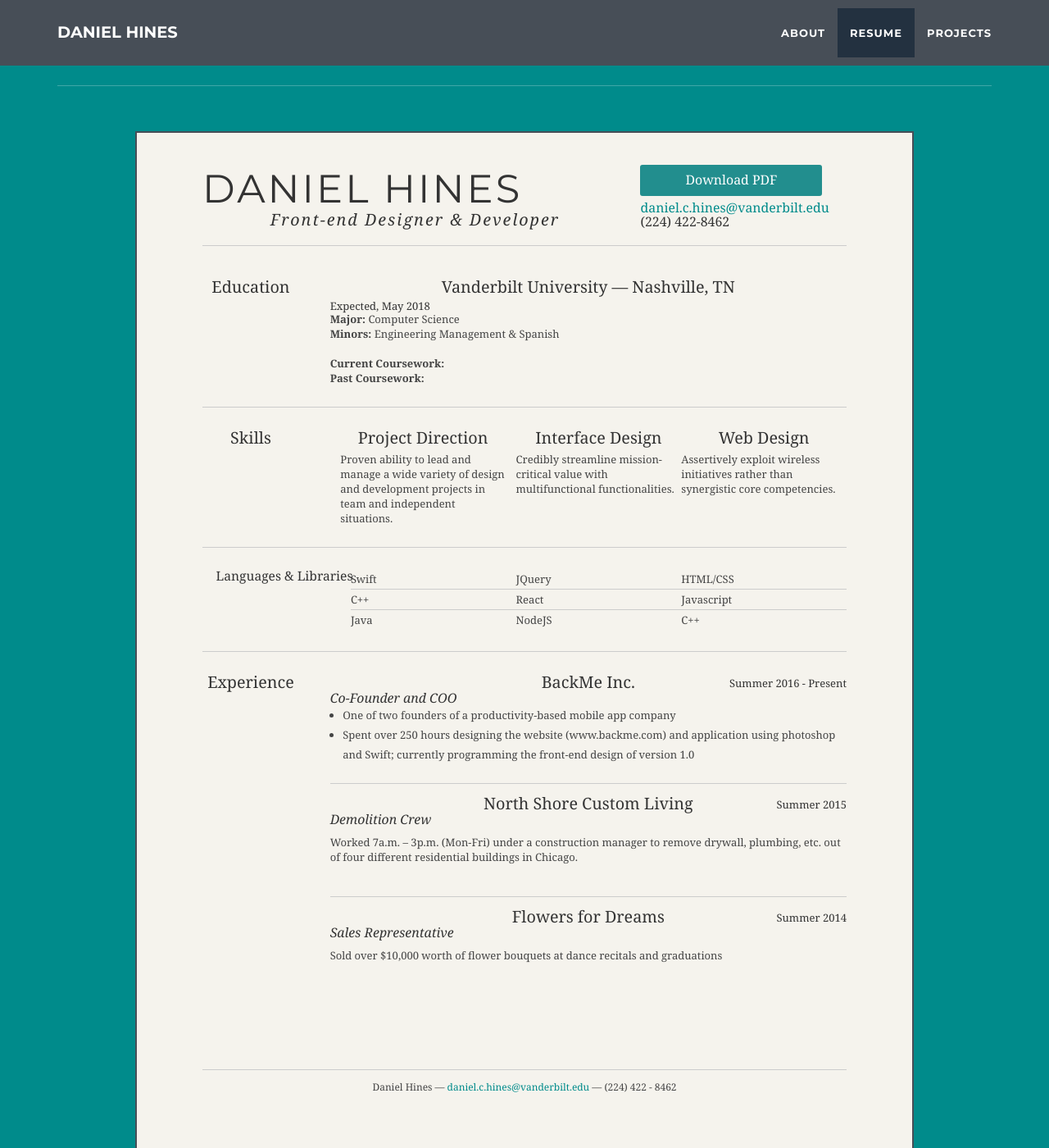
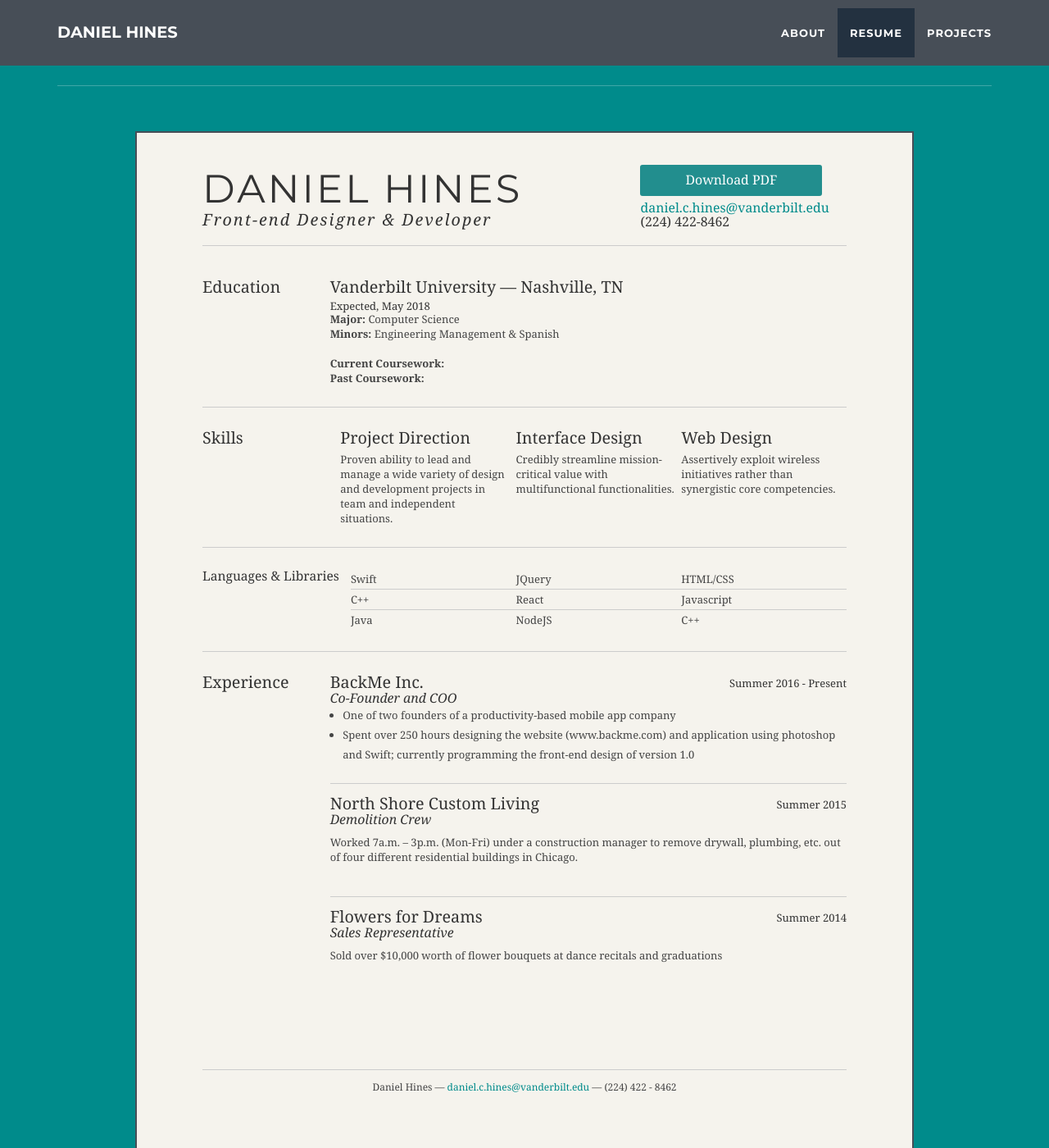
Before and after one commit to danielchines/danielchines.github.io, a Jekyll site: the page built from index.html, in a window 1280 px wide and 1400 px high, scrolled down 1612 px. Shown: the whole window at 82% size. Built offline with Jekyll 4.4.1, drawn with Linux system fonts in a browser that asks for light colours.

Commit message:
Update resume.css

```diff
--- a/_includes/css/resume.css
+++ b/_includes/css/resume.css
@@ -22,8 +22,8 @@ body #inner { font-family: Georgia; color: #444; }
 p.resume { font-size: 100%; line-height: 18px; }
 /* //-- core typography and style -- */
 #hd h1 { font-size: 48px; text-transform: uppercase; letter-spacing: 3px; }
-#doc2 h2 { font-size: 152%; font-family: Georgia; text-transform: none; font-weight: normal; padding: 0; margin: 0; }
-#doc2 h3, h4 { font-size: 122%; font-family: Georgia; text-transform: none; font-weight: normal; padding: 0; margin: 0; }
+#inner h2 { font-size: 152%; font-family: Georgia; text-transform: none; font-weight: normal; padding: 0; margin: 0; text-align: left; }
+#inner h3, h4 { font-size: 122%; font-family: Georgia; text-transform: none; font-weight: normal; padding: 0; margin: 0; text-align: left; }
 #inner h1, h2, h3, h4 { color: #333; }
 #doc2 .yui-t7 { padding-right: 0; }
 #doc2 a { color: #008b8b }
```
